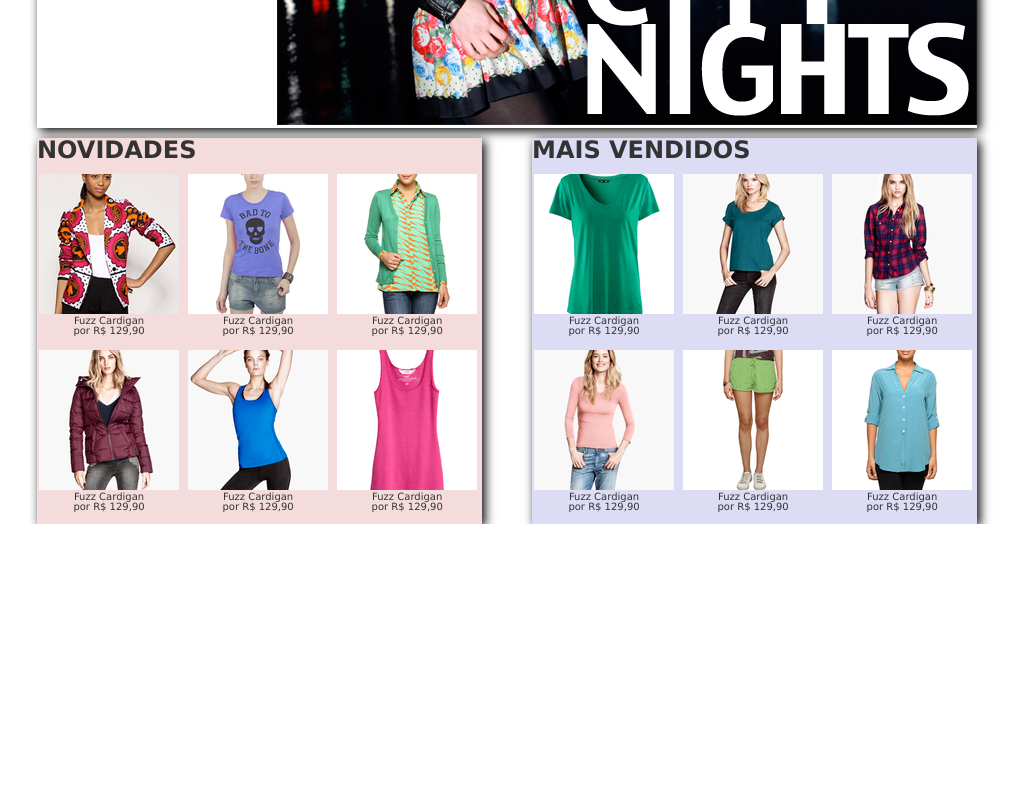
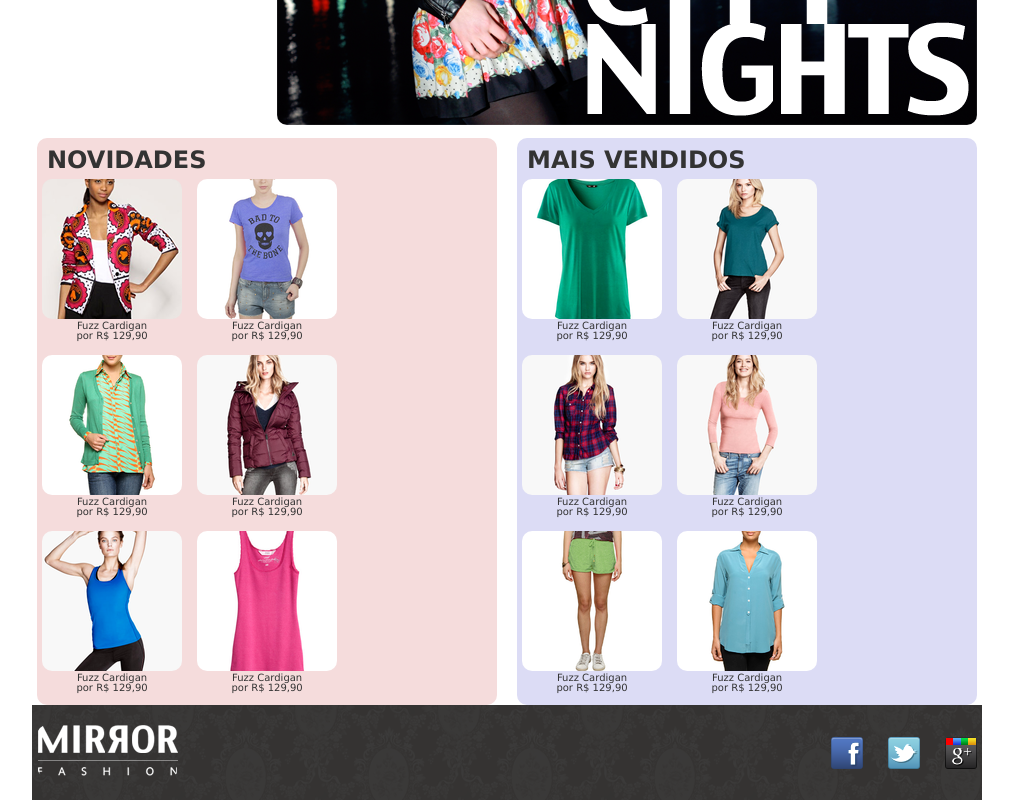
Before and after one commit to Vbanety/Alura, a plain HTML site: page index.html in a window 1280 px wide. Shown: the part 453-1253 px from the top of the page, without its empty margins (133-1152 px from the left). Before the commit the page ends 977 px from the top, so only its background shows below. Drawn offline with Linux system fonts and the light colour scheme.

Commit message:
Putting the TAG FOOTER
Adding the TAG FOOTER in the file "SOBRE.HTML and INDEX.HTML".

```diff
--- a/css/estilos.css
+++ b/css/estilos.css
@@ -3,7 +3,7 @@
     font-family: "Lucida Sans Unicode", "Lucida Grande", sans-serif;
     /*box-shadow: 5px 5px 5px rgba(0,0,0,0.5);*/
 }
-section {
+#sombra {
     box-shadow: 3px 3px 10px #000;
 }
 .container {
@@ -56,6 +56,7 @@
 
 header {
     position: relative;
+    border-radius: 10px;
 }
 
 .busca, .menu-departamentos {
@@ -81,6 +82,22 @@
 
 .busca h2, .busca form, .menu-departamentos h2 {
     margin: 10px;
+}
+.busca input {
+    width: 160px;
+}
+
+
+
+.busca button {
+    background-image: url(../image/busca.png);
+    background-repeat: no-repeat;
+    border: none;
+
+    width: 20px;
+    height: 20px;
+    text-indent: -9999px;
+
 }
 
 .menu-departamentos li {
@@ -117,7 +134,7 @@
     vertical-align: top;
     width: 140px;
 
-    margin: 2px;
+    margin: 2px 5PX;
     padding-bottom: 10px;
 }
 
@@ -126,6 +143,7 @@
     font-weight: bold;
     text-transform: uppercase;
     margin-bottom: 10px;
+    margin: 10px 0 5px 10px;
 }
 
 .painel a {
@@ -135,16 +153,74 @@
     text-decoration: none;
 }
 
+img {
+    border-radius: 10px;
+}
+
 .novidades {
     float: left;
     background-color: #F5DCDC;
-    width: 445px;
+    width: 460px;
     margin-top: 10px;
+    border-radius: 10px;
 }
 
 .mais-vendidos {
     float: right;
     background-color: #dcdcf5;
-    width: 445px;
+    width: 460px;
     margin-top: 10px;
+    border-radius: 10px;
 }
+
+footer {
+    background-image: url(../image/fundo-rodape.png);
+    clear: both;
+    padding: 20px 5px;
+}
+
+footer .container {
+    position: relative;
+}
+
+.social {
+    position: absolute;
+    top: 12px;
+    right: 0;
+}
+
+.social li {
+    float: left;
+    margin-left: 25px;
+}
+.social a {
+    height: 32px;
+    width: 32px;
+    display: block;
+    text-indent: -9999px;
+}
+
+.social a[href*="facebook.com"] {
+background-image: url(../image/facebook.png);
+}
+
+.social a[href*="twitter.com"] {
+    background-image: url(../image/twitter.png);
+}
+
+.social a[href*="plus.google.com"] {
+    background-image: url(../image/googleplus.png);
+}
+
+
+/*
+.social {
+    display: inline-flex;
+    float: right;
+    margin: 10px;
+  background-image: url(../image/facebook.png);
+}
+
+
+
+*/
--- a/css/sobre.css
+++ b/css/sobre.css
@@ -66,3 +66,42 @@
     vertical-align: middle;
     width: 94px;
 }
+
+footer {
+    background-image: url(../image/fundo-rodape.png);
+    clear: both;
+    padding: 20px 5px;
+}
+
+footer .container {
+    position: relative;
+}
+
+.social {
+    position: absolute;
+    top: 12px;
+    right: 0;
+}
+
+.social li {
+    float: left;
+    margin-left: 25px;
+}
+.social a {
+    height: 32px;
+    width: 32px;
+    display: block;
+    text-indent: -9999px;
+}
+
+.social a[href*="facebook.com"] {
+background-image: url(../image/facebook.png);
+}
+
+.social a[href*="twitter.com"] {
+    background-image: url(../image/twitter.png);
+}
+
+.social a[href*="plus.google.com"] {
+    background-image: url(../image/googleplus.png);
+}
--- a/index.html
+++ b/index.html
@@ -43,7 +43,7 @@
 
                     <form action="">
                         <input type="search">
-                        <button><img src="image/busca.png" alt="Busca"></button>
+                        <button>Buscar</button>
                     </form>
 
                 </section>
@@ -229,8 +229,25 @@
 
         </header>
 
+        <footer class="container">
+            <div class="container">
 
+                <img src="image/logo-rodape.png" alt="Logo da Mirror Fashion">
 
+                <ul class="social">
+                    <li>
+                        <a href="http://facebook.com/mirrorfashion">Facebook</a>
+                    </li>
+                    <li>
+                        <a href="http://twitter.com/mirrorfashion">Twitter</a>
+                    </li>
+                    <li>
+                        <a href="http://plus.google.com/mirrorfashion">Google+</a>
+                    </li>
+                </ul>
+            </div>
+
+        </footer>
     </body>
 
 </html>
```
Also changed, not shown: sobre.html (+22 -0 lines), README.md. Lines whose indentation alone changed are shown as unchanged.
